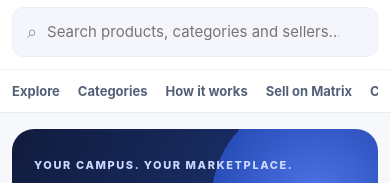
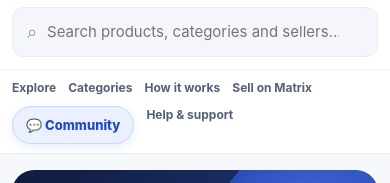
Before and after one commit to oseremenilenbs001-coder/matrix_marketplace, a plain HTML site: page index.html in a window 390 px wide. Shown: the part 155-338 px from the top of the page. Drawn offline with nearby package versions, Linux system fonts and the light colour scheme; no server answers.

Commit message:
Make Community navigation link prominent on mobile and desktop

```diff
--- a/index.html
+++ b/index.html
@@ -11,7 +11,7 @@
     *{box-sizing:border-box}body{margin:0;background:var(--bg);color:var(--ink);font:15px/1.55 Inter,ui-sans-serif,system-ui,-apple-system,"Segoe UI",sans-serif}button,input,select{font:inherit}button{cursor:pointer}.wrap{width:min(1160px,calc(100% - 36px));margin:auto}
     .topbar{background:var(--navy);color:#dce5ff;font-size:12px;padding:8px 0}.topbar .wrap{display:flex;justify-content:space-between;gap:12px}
     header{background:#fff;border-bottom:1px solid var(--line);position:sticky;top:0;z-index:10}.head{height:76px;display:flex;align-items:center;gap:28px}.brand{display:flex;align-items:center;gap:10px;text-decoration:none;color:var(--navy);font-weight:850;font-size:20px;letter-spacing:-.6px;white-space:nowrap}.mark{width:38px;height:38px;border-radius:12px;background:linear-gradient(145deg,#4c7aff,#244ac2);display:grid;place-items:center;color:white;font-size:21px;font-weight:900;box-shadow:0 6px 15px #315ee833}.search{flex:1;display:flex;align-items:center;background:#f4f6fb;border:1px solid #e9edf6;border-radius:12px;padding:0 14px;min-width:100px}.search span{font-size:18px;color:#8993a8}.search input{border:0;outline:0;background:transparent;width:100%;padding:12px 10px;color:var(--ink)}.head-actions{display:flex;align-items:center;gap:10px}.btn{border:0;border-radius:10px;padding:11px 16px;font-weight:700}.btn-primary{background:var(--blue);color:white;box-shadow:0 6px 14px #315ee82b}.btn-primary:hover{background:var(--blue2)}.btn-light{background:#eef2ff;color:#244ac2}.cart-btn{background:white;border:1px solid var(--line);color:var(--navy);padding:10px 13px;border-radius:10px;font-weight:750}.count{background:var(--blue);color:#fff;border-radius:20px;padding:2px 7px;font-size:11px;margin-left:4px}
-    nav{border-top:1px solid #f1f3f8}.navlinks{display:flex;gap:25px;overflow:auto;white-space:nowrap;padding:11px 0;font-size:13px}.navlinks a{color:#536078;text-decoration:none;font-weight:650}.navlinks a:hover{color:var(--blue)}
+    nav{border-top:1px solid #f1f3f8}.navlinks{display:flex;gap:25px;overflow:auto;white-space:nowrap;padding:11px 0;font-size:13px}.navlinks a{color:#536078;text-decoration:none;font-weight:650}.navlinks a:hover{color:var(--blue)}.navlinks a.community-link{display:inline-flex;align-items:center;gap:7px;background:#eaf0ff;color:#244ac2;border:1px solid #cbd8ff;border-radius:999px;padding:7px 14px;font-weight:850;box-shadow:0 3px 10px #315ee81c}.navlinks a.community-link:hover{background:#dce6ff;color:#173aaf}
     .hero{margin:28px auto 22px;border-radius:22px;background:radial-gradient(circle at 83% 20%,#4f76e8 0,#294db8 25%,transparent 25%),linear-gradient(115deg,#101b3d,#1d3474 65%,#294db8);color:white;padding:42px 46px;min-height:280px;display:flex;align-items:center;overflow:hidden;position:relative}.hero:after{content:"M";position:absolute;right:8%;font-size:280px;line-height:1;font-weight:950;color:#ffffff0d;transform:rotate(-12deg)}.hero-copy{max-width:570px;position:relative;z-index:1}.eyebrow{color:#cbd8ff;text-transform:uppercase;letter-spacing:1.6px;font-size:11px;font-weight:800}.hero h1{font-size:clamp(32px,5vw,49px);line-height:1.08;letter-spacing:-1.6px;margin:12px 0}.hero p{color:#dce5ff;max-width:500px;margin:0 0 22px}.hero .btn{background:#fff;color:#203d9a}.hero-note{display:inline-flex;align-items:center;gap:7px;margin-left:13px;color:#dce5ff;font-size:12px}
     .trust-row{display:grid;grid-template-columns:repeat(3,1fr);gap:12px;margin:0 auto 34px}.trust{background:white;border:1px solid var(--line);border-radius:13px;padding:14px 16px;display:flex;gap:11px;align-items:center}.trust-icon{width:35px;height:35px;display:grid;place-items:center;background:#eef2ff;border-radius:10px;font-size:17px}.trust b{display:block;font-size:13px}.trust small{color:var(--muted);font-size:11px}
     .section-head{display:flex;justify-content:space-between;align-items:end;gap:12px;margin:26px 0 14px}.section-head h2{margin:0;font-size:23px;letter-spacing:-.5px}.section-head p{margin:3px 0 0;color:var(--muted);font-size:13px}.text-link{border:0;background:transparent;color:var(--blue);font-weight:750}
@@ -21,7 +21,7 @@
     footer{background:#101b3d;color:#dbe3fa;margin-top:45px;padding:35px 0 22px}.foot{display:flex;justify-content:space-between;gap:30px;flex-wrap:wrap}.foot p,.foot small{color:#aab8dd}.foot-links{display:flex;gap:18px;flex-wrap:wrap}.foot a{color:#dbe3fa;text-decoration:none;font-size:13px}.copyright{border-top:1px solid #ffffff20;margin-top:25px;padding-top:17px;font-size:11px;color:#aab8dd}
     .modal-backdrop{position:fixed;inset:0;background:#08132dcc;z-index:30;display:none;align-items:center;justify-content:center;padding:18px}.modal-backdrop.show{display:flex}.modal{background:white;border-radius:18px;width:min(520px,100%);max-height:88vh;overflow:auto;padding:23px;box-shadow:0 25px 80px #0004}.modal-top{display:flex;justify-content:space-between;align-items:center}.modal h2{margin:0;font-size:21px}.close{border:0;background:#f0f2f7;border-radius:9px;width:34px;height:34px;font-size:20px}.modal p{color:var(--muted);font-size:13px}.cart-line{display:flex;justify-content:space-between;gap:12px;border-bottom:1px solid var(--line);padding:12px 0}.cart-line strong{display:block}.cart-line small{color:var(--muted)}.notice{background:#fff8e8;border:1px solid #f2dfad;color:#74551a;padding:12px;border-radius:10px;font-size:12px;margin:14px 0}.wide{width:100%;margin-top:12px}.detail-price{font-size:24px;font-weight:850;margin:12px 0}.pill{display:inline-block;background:#eaf7f1;color:#14734e;padding:4px 8px;border-radius:20px;font-size:11px;font-weight:750}
     @media(max-width:850px){.head{gap:12px}.head-actions .sell-label{display:none}.products{grid-template-columns:repeat(3,1fr)}.categories{grid-template-columns:repeat(3,1fr)}.hero{padding:34px 28px}.hero:after{right:-5%;font-size:220px}}
-    @media(max-width:600px){.wrap{width:min(100% - 24px,1160px)}.topbar .wrap{font-size:10px}.head{height:auto;min-height:66px;flex-wrap:wrap;padding:12px 0}.brand{font-size:17px}.mark{width:34px;height:34px}.search{order:3;flex-basis:100%}.head-actions{margin-left:auto}.head-actions .btn{padding:9px 11px}.navlinks{gap:18px}.hero{padding:28px 22px;min-height:260px;margin-top:16px}.hero-note{display:block;margin:12px 0 0}.trust-row{grid-template-columns:1fr;gap:8px}.trust{padding:10px 13px}.categories{grid-template-columns:repeat(3,1fr);gap:8px}.cat{padding:13px 5px;font-size:12px}.cat span{font-size:22px}.products{grid-template-columns:repeat(2,1fr);gap:10px}.photo{height:125px;font-size:43px}.card-body{padding:10px}.card h3{font-size:12px}.price{font-size:15px}.banner{padding:20px;align-items:flex-start;flex-direction:column}.section-head{align-items:flex-start;flex-direction:column}.filters{width:100%}.filters select{flex:1;min-width:0}}
+    @media(max-width:600px){.wrap{width:min(100% - 24px,1160px)}.topbar .wrap{font-size:10px}.head{height:auto;min-height:66px;flex-wrap:wrap;padding:12px 0}.brand{font-size:17px}.mark{width:34px;height:34px}.search{order:3;flex-basis:100%}.head-actions{margin-left:auto}.head-actions .btn{padding:9px 11px}.navlinks{gap:9px 12px;white-space:normal;overflow:visible;flex-wrap:wrap;padding:9px 0}.navlinks a{font-size:12px}.navlinks a.community-link{padding:8px 13px;font-size:13px}.hero{padding:28px 22px;min-height:260px;margin-top:16px}.hero-note{display:block;margin:12px 0 0}.trust-row{grid-template-columns:1fr;gap:8px}.trust{padding:10px 13px}.categories{grid-template-columns:repeat(3,1fr);gap:8px}.cat{padding:13px 5px;font-size:12px}.cat span{font-size:22px}.products{grid-template-columns:repeat(2,1fr);gap:10px}.photo{height:125px;font-size:43px}.card-body{padding:10px}.card h3{font-size:12px}.price{font-size:15px}.banner{padding:20px;align-items:flex-start;flex-direction:column}.section-head{align-items:flex-start;flex-direction:column}.filters{width:100%}.filters select{flex:1;min-width:0}}
   </style>
 </head>
 <body>
@@ -32,7 +32,7 @@
       <label class="search"><span>⌕</span><input id="search" type="search" placeholder="Search products, categories and sellers..." aria-label="Search products"></label>
       <div class="head-actions"><a class="btn btn-light" href="auth.html" style="text-decoration:none">Sign in</a><button class="btn btn-light sell-label" id="sellBtn">Start selling</button><button class="cart-btn" id="cartBtn">Cart <span class="count" id="cartCount">0</span></button></div>
     </div>
-    <nav><div class="wrap navlinks"><a href="#products">Explore</a><a href="#categories">Categories</a><a href="#how">How it works</a><a href="#sell">Sell on Matrix</a><a href="community.html">Community 💬</a><a href="#footer">Help & support</a></div></nav>
+    <nav><div class="wrap navlinks"><a href="#products">Explore</a><a href="#categories">Categories</a><a href="#how">How it works</a><a href="#sell">Sell on Matrix</a><a class="community-link" href="community.html">💬 Community</a><a href="#footer">Help & support</a></div></nav>
   </header>
   <main class="wrap">
     <section class="hero">
```
